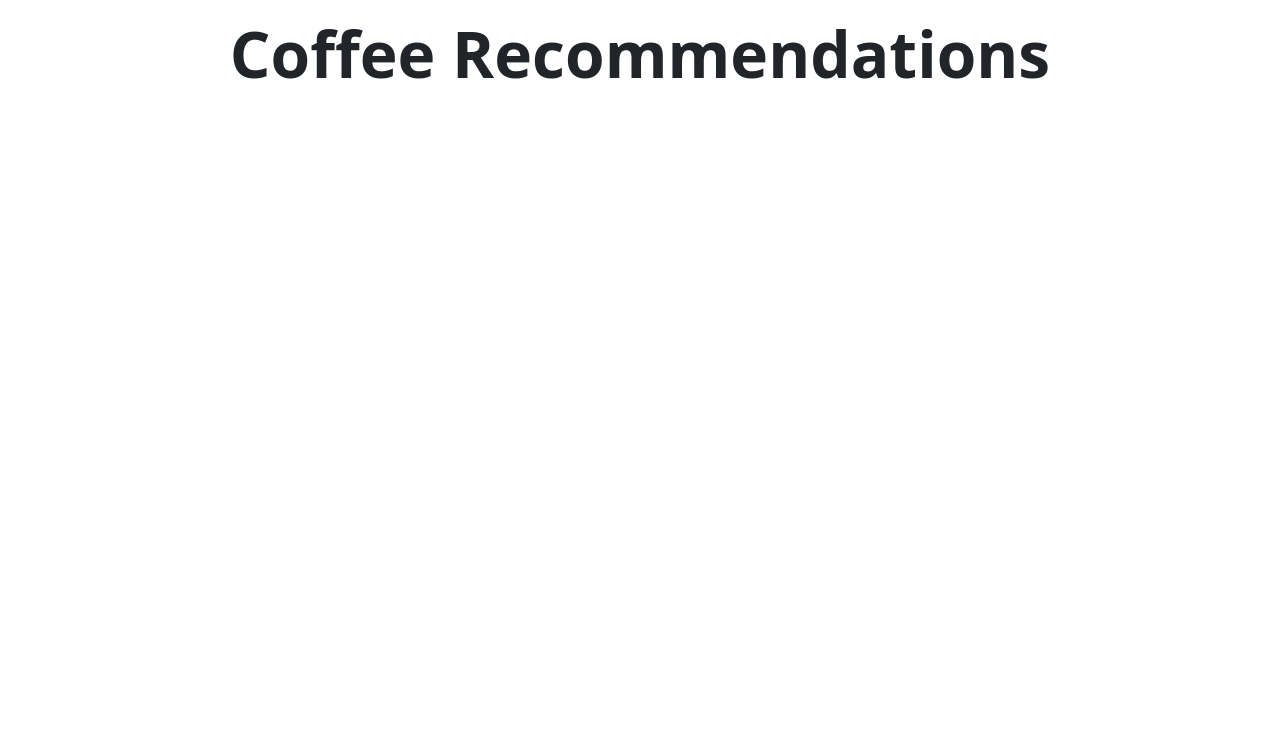
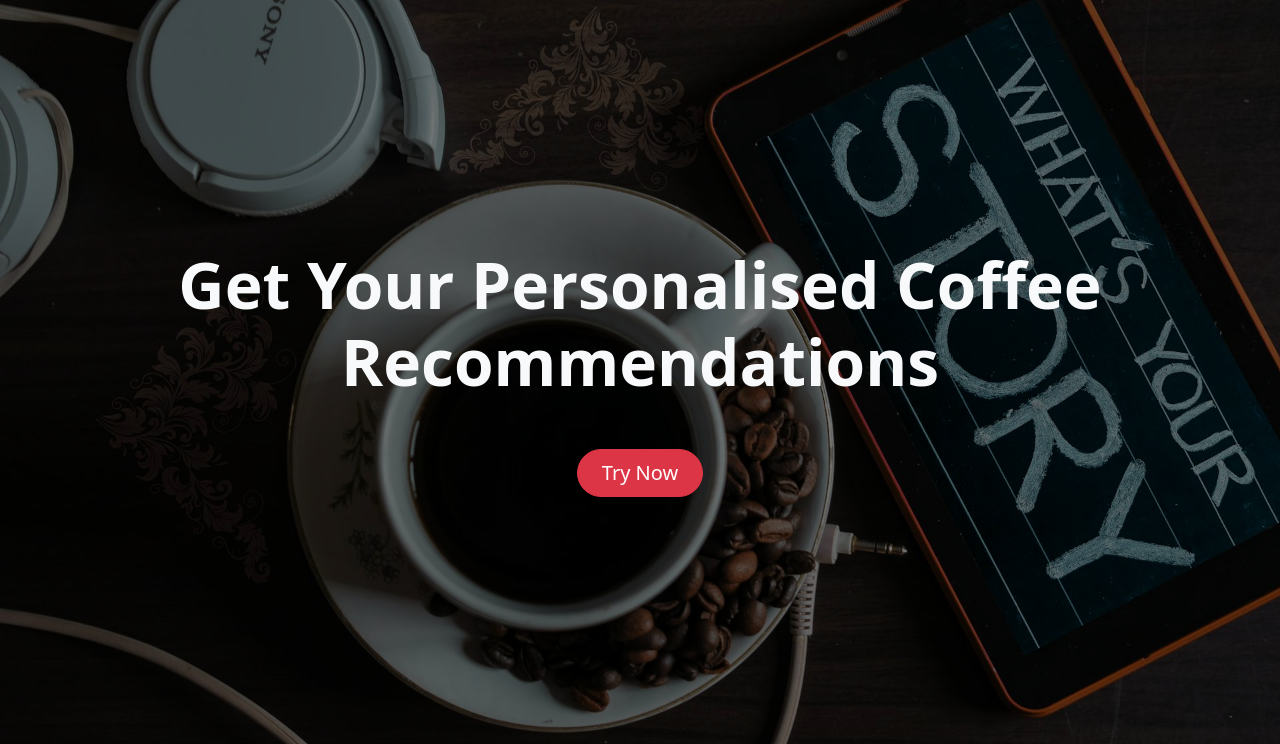
Before and after one commit to jonathan-odonnell/recommendations, a Django app: template coffee/templates/coffee_recommendations.html in a window 1280 px wide. Shown: the part 56-800 px from the top of the page. Run offline with Django 3.2, Linux system fonts and the light colour scheme; the template is opened without the code that fills it, so the values that code supplies are empty.

Commit message:
Added coffee recommendations hero image

```diff
--- a/coffee/templates/coffee_recommendations.html
+++ b/coffee/templates/coffee_recommendations.html
@@ -1,4 +1,19 @@
 {% extends "base.html" %}
 {% block header %}
-<h1 class="display-3 fw-semibold">Coffee Recommendations</h1>
+<div class="container-fluid g-0">
+    <div class="row g-0">
+        <div class="col-12 hero-image">
+            <div class="overlay"></div>
+            <div class="row g-0">
+                <div class="col-12">
+                    <div class="container text-center">
+                        <h1 class="display-3 fw-semibold text-center text-capitalize text-light mb-5">Get your personalised coffee recommendations</h1>
+                        <button class="btn btn-lg btn-danger rounded-pill px-4">Try Now</button>
+                    </div>
+                </div>
+            </div>
+        </div>
+    </div>
+
+</div>
 {% endblock %}
--- a/recommendations/settings.py
+++ b/recommendations/settings.py
@@ -67,6 +67,7 @@ TEMPLATES = [
                 'django.template.context_processors.request',
                 'django.contrib.auth.context_processors.auth',
                 'django.contrib.messages.context_processors.messages',
+                'django.template.context_processors.media',
             ],
         },
     },
@@ -121,8 +122,8 @@ USE_TZ = True
 STATIC_URL = '/static/'
 STATICFILES_DIRS = (os.path.join(BASE_DIR, 'static'),)
 
-MEDIA_URL = '/media/site/'
-MEDIA_ROOT = os.path.join(BASE_DIR, 'media', 'site')
+MEDIA_URL = '/media/'
+MEDIA_ROOT = os.path.join(BASE_DIR, 'media')
 
 # Default primary key field type
 # https://docs.djangoproject.com/en/4.2/ref/settings/#default-auto-field
--- a/recommendations/urls.py
+++ b/recommendations/urls.py
@@ -16,9 +16,11 @@ Including another URLconf
 """
 from django.contrib import admin
 from django.urls import path, include
+from django.conf import settings
+from django.conf.urls.static import static
 
 urlpatterns = [
     path('admin/', admin.site.urls),
     path('', include('coffee.urls')),
     path('stats/', include('stats.urls')),
-]
+] + static(settings.MEDIA_URL, document_root=settings.MEDIA_ROOT)
--- /dev/null
+++ b/static/css/base.css
@@ -0,0 +1,22 @@
+body .hero-image {
+    display: flex;
+    align-items: center;
+    justify-content: center;
+    position: relative;
+    height: calc(100vh - 56px);
+    background: url("/media/home_img.jpg") no-repeat center center fixed;
+    background-size: cover;
+}
+
+.overlay {
+    position: absolute;
+    top: 0;
+    left: 0;
+    height: 100%;
+    width: 100%;
+    background-color: rgba(0, 0, 0, 0.5);
+}
+
+.hero-image .row {
+    z-index: 1;
+}
--- a/templates/base.html
+++ b/templates/base.html
@@ -1,3 +1,4 @@
+{% load static %}
 <!DOCTYPE html>
 <html lang="en">
 <head>
@@ -5,6 +6,7 @@
     <meta name="viewport" content="width=device-width, initial-scale=1.0">
     <title>Document</title>
     <link href="https://cdn.jsdelivr.net/npm/bootstrap@5.3.3/dist/css/bootstrap.min.css" rel="stylesheet" integrity="sha384-QWTKZyjpPEjISv5WaRU9OFeRpok6YctnYmDr5pNlyT2bRjXh0JMhjY6hW+ALEwIH" crossorigin="anonymous">
+    <link rel="stylesheet" href="{% static 'css/base.css' %}">
     <script src="https://cdn.jsdelivr.net/npm/bootstrap@5.3.3/dist/js/bootstrap.bundle.min.js" integrity="sha384-YvpcrYf0tY3lHB60NNkmXc5s9fDVZLESaAA55NDzOxhy9GkcIdslK1eN7N6jIeHz" crossorigin="anonymous"></script>
   </head>
 </head>
@@ -35,17 +37,11 @@
   </div>
 </nav>
 </header>
-<section>
-    <div class="container">
-        <div class="row">
-            <div class="col text-center m-3">
-                {% block header %}
-                {% endblock %}
-                {% block content %}
-                {% endblock %}
-            </div>
-        </div>
-    </div>
+<section class="h-100">
+  {% block header %}
+  {% endblock %}
+  {% block content %}
+  {% endblock %}
 </section>
   </body>
 </body>
```
Also changed, not shown: media/home_img.jpg (added).
